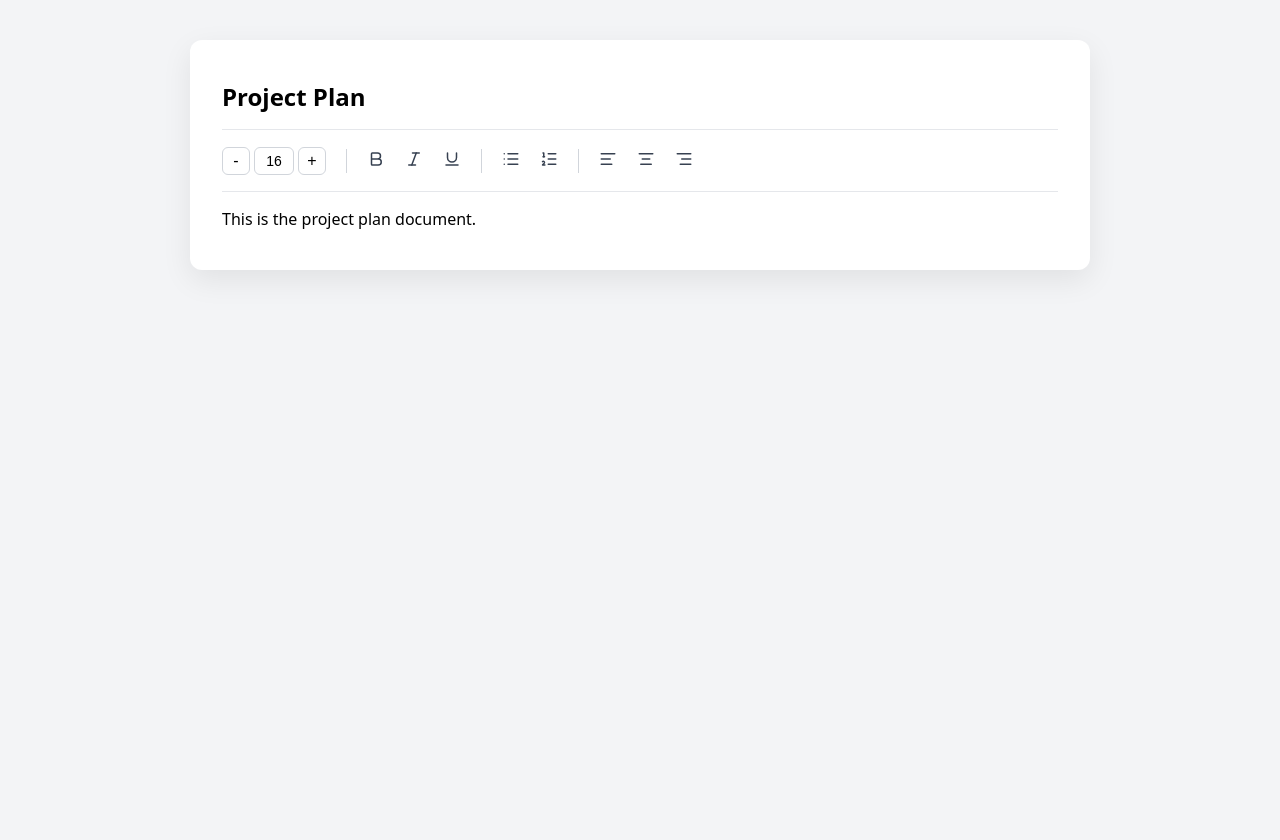
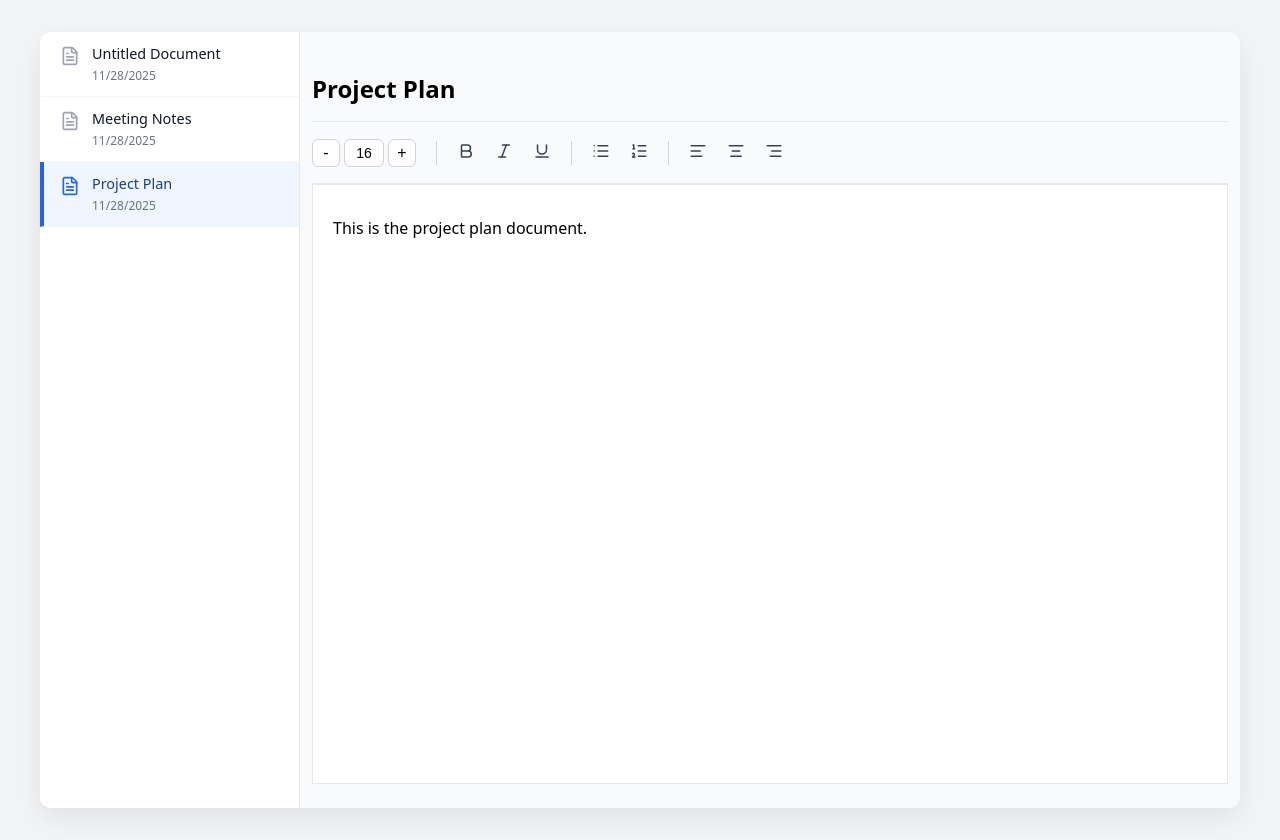
Before and after one commit to VincentLee1208/collab-docs, a React (Create React App) app in the folder client/: page / in a window 1280 px wide. Before the commit the page ends 800 px from the top, so only its background shows below. Built offline with nearby package versions, Linux system fonts and the light colour scheme.

Commit message:
Added multi doc sidebar and formatting for text editor

```diff
--- a/client/src/App.tsx
+++ b/client/src/App.tsx
@@ -1,5 +1,6 @@
 import { useState } from 'react';
 import Editor from './components/Editor';
+import EditorSideBar from './components/EditorSideBar';
 import type { Doc } from './types/Document';
 
 import './styles/App.css';
@@ -38,9 +39,21 @@ export default function App() {
   return (
     <div className="App">
       <div className="app-container">
-        <Editor
-          document = {activeDoc}
-        />
+        {/* Sidebar */}
+        <div className="app-sidebar">
+          <EditorSideBar
+            documents={docs}
+            selectedDocId={activeDocId}
+            onSelectDoc={setActiveDocId}
+          />
+        </div>
+
+        {/* Editor */}
+        <div className="app-editor">
+          <Editor
+            document={activeDoc}
+          />
+        </div>
       </div>
     </div>
   );
--- a/client/src/components/Editor.tsx
+++ b/client/src/components/Editor.tsx
@@ -12,7 +12,7 @@ export default function Editor({ document }: { document: Doc }) {
     const editor = useEditor({
         extensions: [StarterKit, Underline, TextAlign.configure({ types: ['heading', 'paragraph'] }), TextStyle, FontSize],
         content: document.content,
-    });
+    }, [document.id]);
 
     if (!editor) return null;
 
--- /dev/null
+++ b/client/src/components/EditorSideBar.tsx
@@ -0,0 +1,44 @@
+import { FileText } from 'lucide-react';
+import type { Doc } from '../types/Document';
+import '../styles/EditorSideBar.css';
+
+interface EditorSideBarProps {
+    documents: Doc[];
+    selectedDocId: string;
+    onSelectDoc: (id: string) => void;
+}
+
+export default function EditorSideBar({ documents, selectedDocId, onSelectDoc }: EditorSideBarProps) {
+    if(documents.length === 0) {
+        return (
+            <div className="editor-sidebar">
+                <div className="editor-sidebar-empty">No documents yet</div>
+            </div>
+        );
+    }
+
+    return (
+        <div className="editor-sidebar">
+            {documents.map((doc) => {
+                const isSelected = selectedDocId === doc.id;
+
+                return (
+                    <div
+                        key={doc.id}
+                        className={`editor-sidebar-item ${isSelected ? 'is-selected' : ''}`}
+                        onClick={() => onSelectDoc(doc.id)}
+                    >
+                    <FileText className="editor-sidebar-icon" />
+
+                        <div className="editor-sidebar-text">
+                            <p className="editor-sidebar-title">{doc.title}</p>
+                            <p className="editor-sidebar-meta">
+                                {doc.lastModifiedAt.toLocaleDateString()}
+                            </p>
+                        </div>
+                    </div>
+                );
+                })}
+        </div>
+    );
+}
--- a/client/src/styles/App.css
+++ b/client/src/styles/App.css
@@ -1,15 +1,37 @@
 .App {
   min-height: 100vh;
+  background-color: #f3f4f6;
   display: flex;
   justify-content: center;
   align-items: flex-start;
-  padding: 40px;
+  padding: 32px;
+  box-sizing: border-box;
 }
 
 .app-container {
-  width: min(900px, 100%);
-  background: white;
+  display: flex;
+  width: 100%;
+  max-width: 1200px;
+  background: #ffffff;
   border-radius: 12px;
   box-shadow: 0 10px 30px rgba(0, 0, 0, 0.08);
-  padding: 24px 32px;
+  overflow: hidden;
 }
+
+.app-sidebar {
+  width: 260px;
+  border-right: 1px solid #e5e7eb;
+  background-color: #ffffff;
+  display: flex;
+  flex-direction: column;
+}
+
+.app-editor {
+  flex: 1;
+  padding: 24px 0px;
+  background-color: #f9fafb;
+  display: flex;
+  justify-content: center;
+  align-items: flex-start;
+  box-sizing: border-box;
+}
--- a/client/src/styles/Editor.css
+++ b/client/src/styles/Editor.css
@@ -1,9 +1,18 @@
 .ProseMirror:focus {
-    outline: none !important;
+  outline: none !important;
 }
 
 .editor-content-wrapper {
-    outline: none !important;
+  outline: none !important;
+  min-height: 600px;
+  background-color: white;
+  border: 1px solid #e5e7eb;
+  padding: 16px 20px;
+}
+
+.editor-root {
+  width: 100%;
+  padding: 0 12px;
 }
 
 .editor-title {
--- /dev/null
+++ b/client/src/styles/EditorSideBar.css
@@ -0,0 +1,71 @@
+.editor-sidebar {
+    flex: 1;
+    overflow-y: auto;
+    background-color: #ffffff;
+}
+
+.editor-sidebar-item {
+    position: relative;
+    display: flex;
+    align-items: flex-start;
+    gap: 12px;
+    padding: 12px 16px;
+    cursor: pointer;
+    border-bottom: 1px solid #f3f4f6;
+    border-left: 4px solid transparent;
+    transition:
+        background-color 120ms ease,
+        border-color 120ms ease;
+}
+
+.editor-sidebar-item:hover {
+    background-color: #f9fafb;
+}
+
+.editor-sidebar-item.is-selected {
+    background-color: #eff6ff;
+    border-left-color: #2563eb;
+}
+
+.editor-sidebar-icon {
+    width: 20px;
+    height: 20px;
+    margin-top: 2px;
+    flex-shrink: 0;
+    color: #9ca3af;
+}
+
+.editor-sidebar-item.is-selected .editor-sidebar-icon {
+    color: #2563eb;
+}
+
+.editor-sidebar-text {
+    flex: 1;
+    min-width: 0;
+}
+
+.editor-sidebar-title {
+    margin: 0;
+    font-size: 0.9rem;
+    color: #111827;
+    white-space: nowrap;
+    overflow: hidden;
+    text-overflow: ellipsis;
+}
+
+.editor-sidebar-item.is-selected .editor-sidebar-title {
+    color: #1e3a8a;
+}
+
+.editor-sidebar-meta {
+    margin: 4px 0 0;
+    font-size: 0.75rem;
+    color: #6b7280;
+}
+
+.editor-sidebar-empty {
+    padding: 16px;
+    text-align: center;
+    font-size: 0.85rem;
+    color: #9ca3af;
+}
--- a/client/src/styles/EditorToolbar.css
+++ b/client/src/styles/EditorToolbar.css
@@ -5,7 +5,6 @@
   align-items: center;
   gap: 4px;
   flex-wrap: wrap;
-  background: white;
 }
 
 .toolbar-divider {
```
